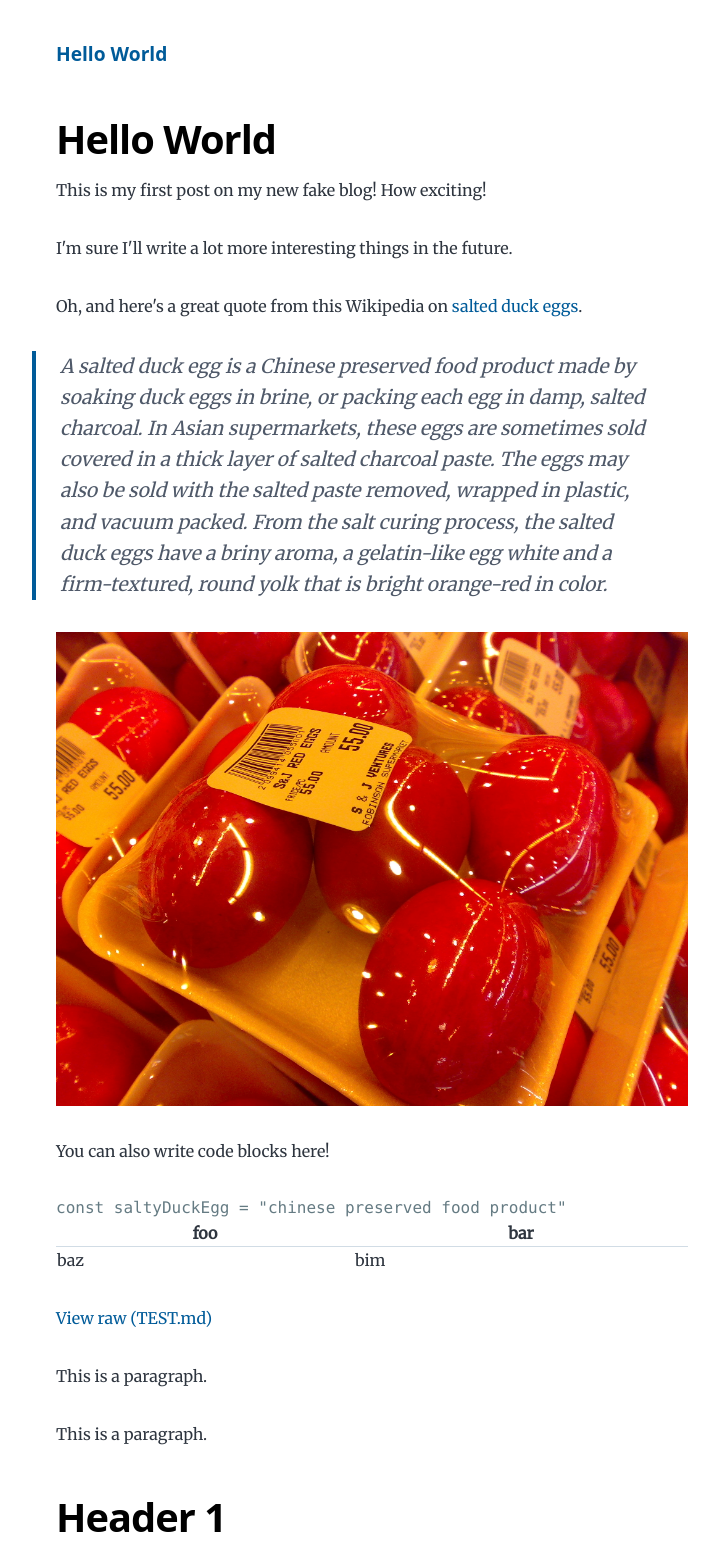
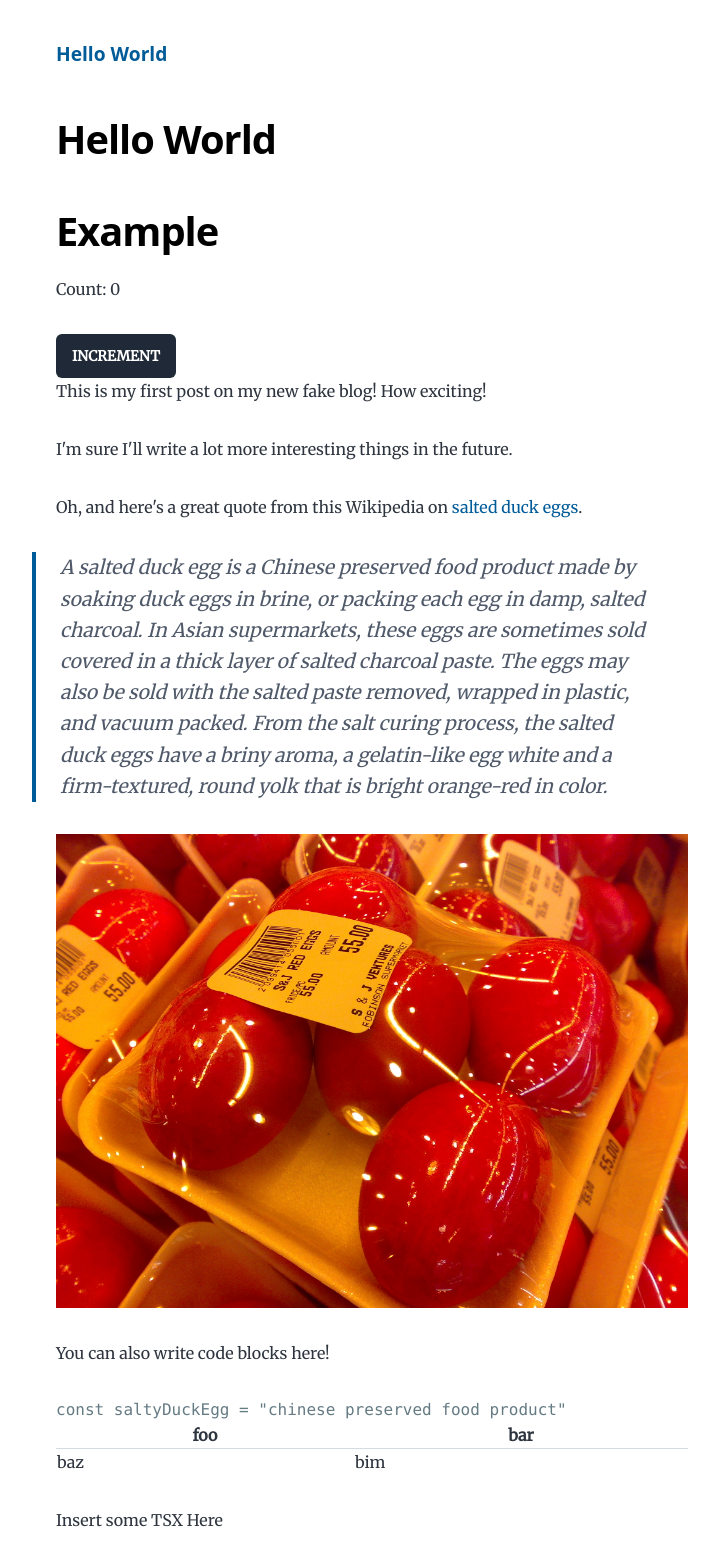
Before and after one commit to sqz269/zong-blog, a Gatsby site: page /hello-world in a window 1280 px wide. Shown: the top 1562 px of the page, without its empty margins (268-987 px from the left). Built offline with nearby package versions, Linux system fonts and the light colour scheme; Gatsby itself is replaced by a stand-in of ours; some packages are replaced by stand-ins of ours; code samples lack their colours.

Commit message:
Added example React in MDX

```diff
--- a/content/blog/hello-world/index.mdx
+++ b/content/blog/hello-world/index.mdx
@@ -4,6 +4,10 @@ slug: hello-world
 date: "2015-05-01T22:12:03.284Z"
 description: "Hello World"
 ---
+import Example from "../../../src/components/Example"
+
+<Example/>
+
 
 This is my first post on my new fake blog! How exciting!
 
@@ -31,6 +35,8 @@ const saltyDuckEgg = "chinese preserved food product"
 | foo | bar |
 | --- | --- |
 | baz | bim |
+
+Insert some TSX Here
 
 [View raw (TEST.md)](https://raw.github.com/adamschwartz/github-markdown-kitchen-sink/master/README.md)
 
@@ -223,7 +229,3 @@ _single underscores_
 This paragraph has some `code` in it.
 
     This paragraph has some `code` in it.
-
-![Alt Text](https://via.placeholder.com/200x50 "Image Title")
-
-    ![Alt Text](https://via.placeholder.com/200x50 "Image Title")
--- /dev/null
+++ b/src/components/example.tsx
@@ -0,0 +1,17 @@
+import React from "react";
+import { useState } from "react";
+
+import daisyui from "daisyui"
+
+
+export default function Example() {
+  const [count, setCount] = useState(0);
+
+  return <div>
+    <h1>Example</h1>
+    <p>Count: {count}</p>
+    <button
+      className="inline-block cursor-pointer rounded-md bg-gray-800 px-4 py-3 text-center text-sm font-semibold uppercase text-white transition duration-200 ease-in-out hover:bg-gray-900"
+      onClick={() => setCount(count + 1)}>Increment</button>
+  </div>;
+}
```
